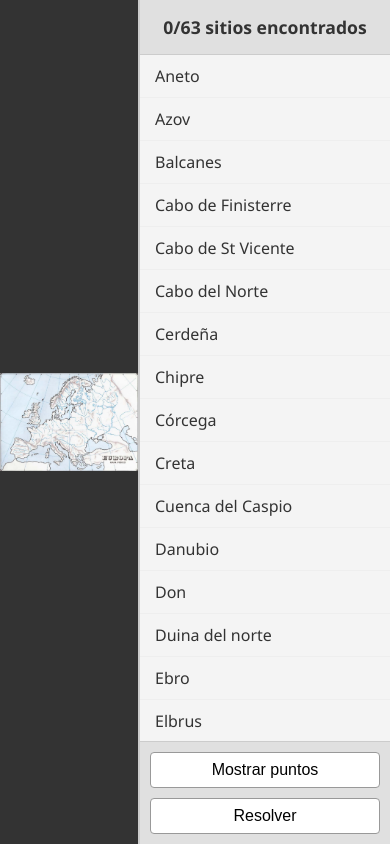
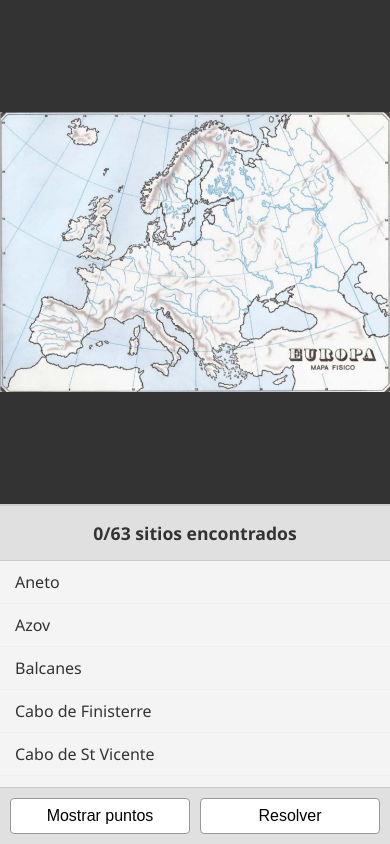
Before and after one commit to felixhorro/map-games, a plain HTML site: page index.html in a window 390 px wide. Drawn offline with Linux system fonts and the light colour scheme.

Commit message:
style: add mobile responsive layout

```diff
--- a/styles.css
+++ b/styles.css
@@ -276,3 +276,50 @@ html {
 .hidden {
     display: none !important;
 }
+
+/* Mobile responsiveness */
+@media (max-width: 768px) {
+    #game-container {
+        flex-direction: column;
+    }
+
+    #sidebar {
+        width: 100%;
+        height: 40%;
+        /* Dedicate bottom portion to list */
+        border-left: none;
+        border-top: 2px solid #ccc;
+    }
+
+    #map-wrapper {
+        width: 100%;
+        height: 60%;
+        /* Map takes top portion */
+    }
+
+    #map-img {
+        max-height: 100%;
+        /* Ensure it fits in the 60% height */
+        height: 100%;
+        width: auto;
+        /* Let width scale naturally */
+        max-width: 100%;
+        object-fit: contain;
+    }
+
+    #message-box {
+        font-size: 1rem;
+        padding: 5px 15px;
+        top: 5px;
+        width: 80%;
+    }
+
+    #sidebar-footer {
+        flex-direction: row;
+    }
+
+    #sidebar-footer button {
+        flex: 1;
+        /* Equal width buttons */
+    }
+}
```
